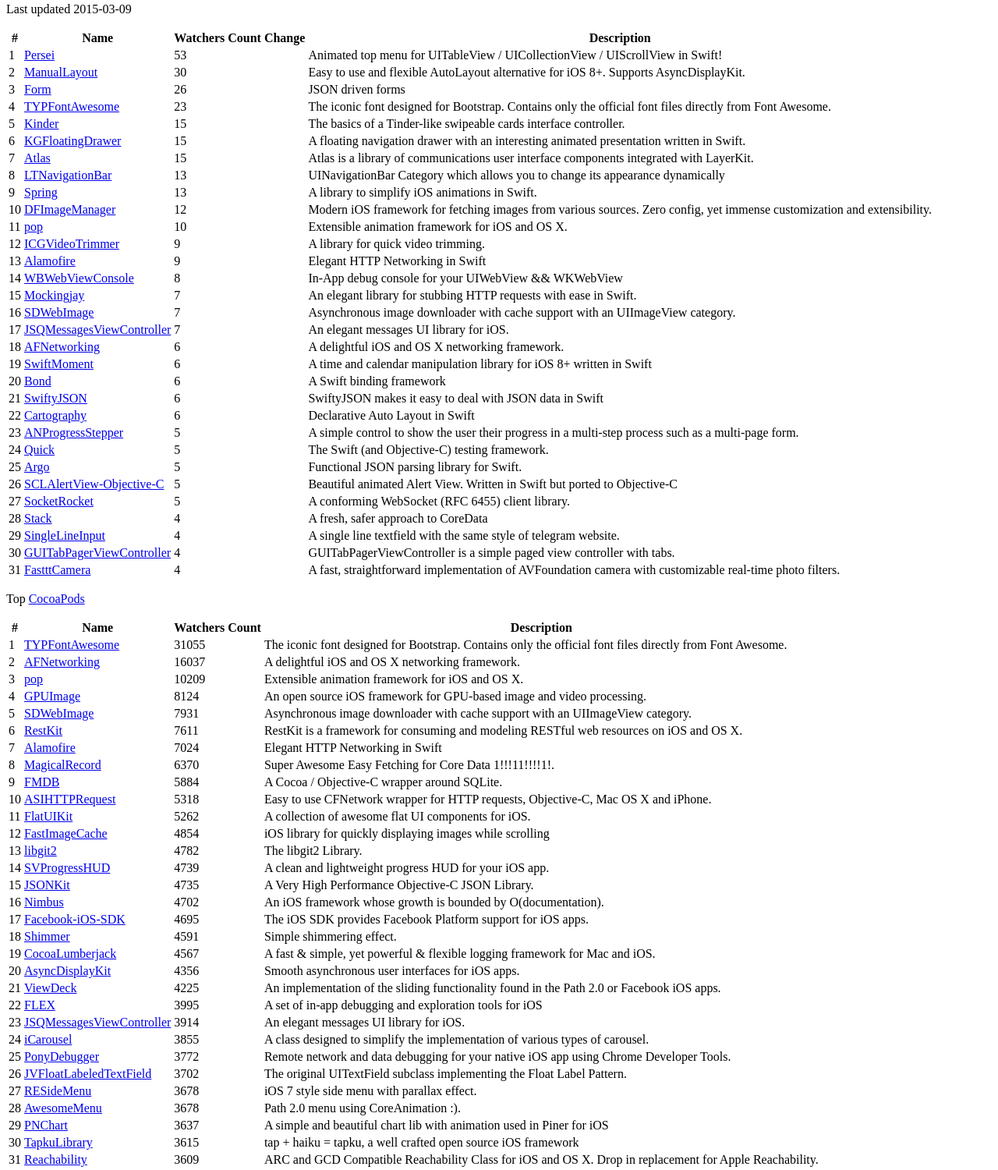
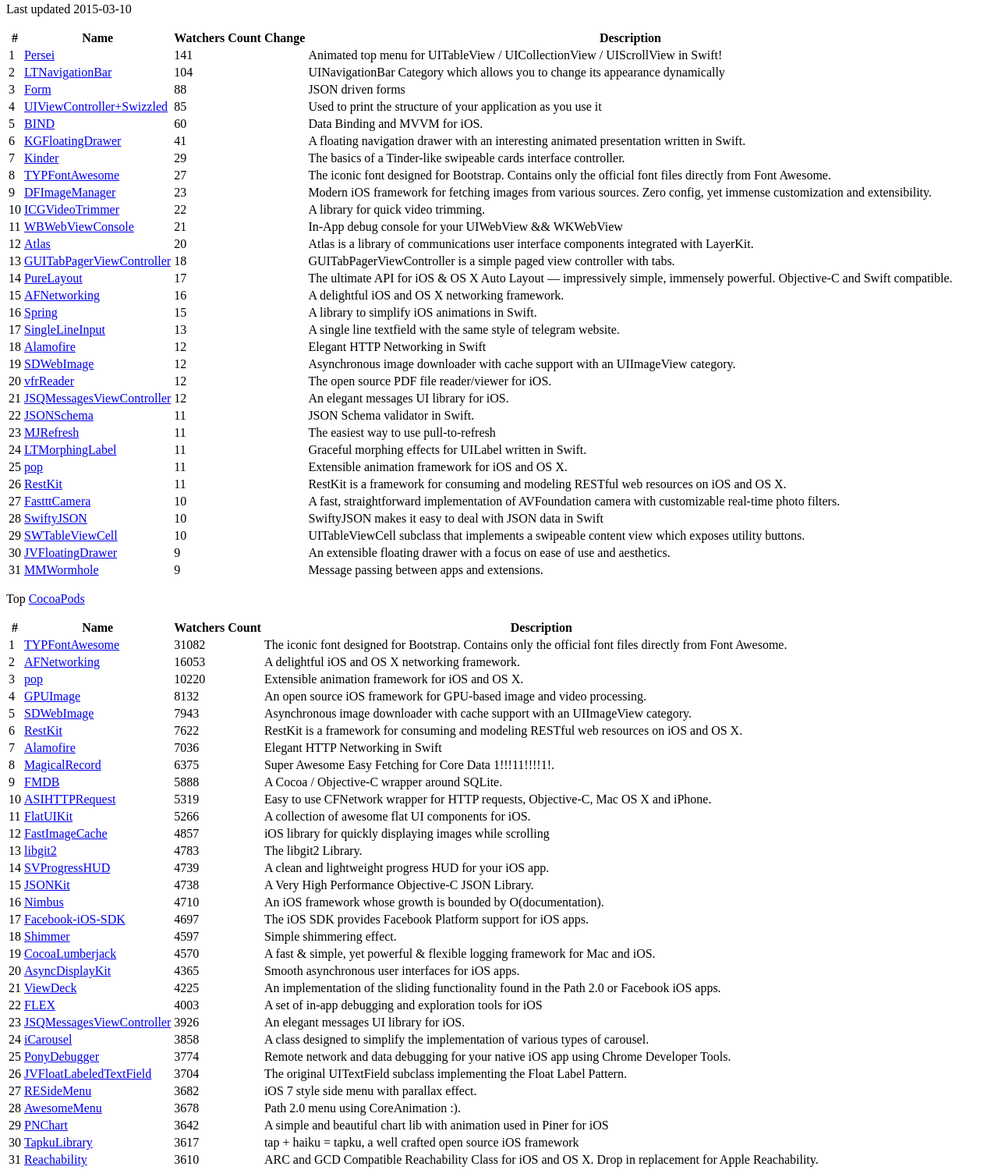
Before and after one commit to trendingcocoapods/trendingcocoapods.github.io, a plain HTML site: page index.html in a window 1280 px wide. Shown: the part 111-1611 px from the top of the page at 78% size. Drawn offline with Linux system fonts and the light colour scheme.

Commit message:
autoupdate 2015-03-10 03:00

```diff
--- a/index.html
+++ b/index.html
@@ -5,7 +5,7 @@
     <div>
       <h1>Trending CocoaPods</h1>
       <p>Trending <a href="http://cocoapods.org/">CocoaPods</a></p>
-      <p>Last updated 2015-03-09</p>
+      <p>Last updated 2015-03-10</p>
       <table>
         <tbody><tr>
           <th>#</th>
@@ -16,188 +16,188 @@
                 <tr>
           <td>1</td>
           <td class="name"><a href="https://github.com/Yalantis/Persei.git">Persei</a></td>
-          <td>53</td>
+          <td>141</td>
           <td class="desc">Animated top menu for UITableView / UICollectionView / UIScrollView in Swift!</td>
         </tr>
         <tr>
           <td>2</td>
-          <td class="name"><a href="https://github.com/isair/ManualLayout.git">ManualLayout</a></td>
-          <td>30</td>
-          <td class="desc">Easy to use and flexible AutoLayout alternative for iOS 8+. Supports AsyncDisplayKit.</td>
+          <td class="name"><a href="https://github.com/ltebean/LTNavigationbar.git">LTNavigationBar</a></td>
+          <td>104</td>
+          <td class="desc">UINavigationBar Category which allows you to change its appearance dynamically</td>
         </tr>
         <tr>
           <td>3</td>
           <td class="name"><a href="https://github.com/hyperoslo/Form.git">Form</a></td>
-          <td>26</td>
+          <td>88</td>
           <td class="desc">JSON driven forms</td>
         </tr>
         <tr>
           <td>4</td>
-          <td class="name"><a href="https://github.com/FortAwesome/Font-Awesome.git">TYPFontAwesome</a></td>
-          <td>23</td>
-          <td class="desc">The iconic font designed for Bootstrap. Contains only the official font files directly from Font Awesome.</td>
+          <td class="name"><a href="https://github.com/RuiAAPeres/UIViewController-Swizzled.git">UIViewController+Swizzled</a></td>
+          <td>85</td>
+          <td class="desc">Used to print the structure of your application as you use it</td>
         </tr>
         <tr>
           <td>5</td>
-          <td class="name"><a href="https://github.com/remirobert/Kinder.git">Kinder</a></td>
-          <td>15</td>
-          <td class="desc">The basics of a Tinder-like swipeable cards interface controller.</td>
+          <td class="name"><a href="https://github.com/markohlebar/BIND.git">BIND</a></td>
+          <td>60</td>
+          <td class="desc">Data Binding and MVVM for iOS.</td>
         </tr>
         <tr>
           <td>6</td>
           <td class="name"><a href="https://github.com/KyleGoddard/KGFloatingDrawer.git">KGFloatingDrawer</a></td>
-          <td>15</td>
+          <td>41</td>
           <td class="desc">A floating navigation drawer with an interesting animated presentation written in Swift.</td>
         </tr>
         <tr>
           <td>7</td>
+          <td class="name"><a href="https://github.com/remirobert/Kinder.git">Kinder</a></td>
+          <td>29</td>
+          <td class="desc">The basics of a Tinder-like swipeable cards interface controller.</td>
+        </tr>
+        <tr>
+          <td>8</td>
+          <td class="name"><a href="https://github.com/FortAwesome/Font-Awesome.git">TYPFontAwesome</a></td>
+          <td>27</td>
+          <td class="desc">The iconic font designed for Bootstrap. Contains only the official font files directly from Font Awesome.</td>
+        </tr>
+        <tr>
+          <td>9</td>
+          <td class="name"><a href="https://github.com/kean/DFImageManager.git">DFImageManager</a></td>
+          <td>23</td>
+          <td class="desc">Modern iOS framework for fetching images from various sources. Zero config, yet immense customization and extensibility.</td>
+        </tr>
+        <tr>
+          <td>10</td>
+          <td class="name"><a href="https://github.com/itsmeichigo/ICGVideoTrimmer.git">ICGVideoTrimmer</a></td>
+          <td>22</td>
+          <td class="desc">A library for quick video trimming.</td>
+        </tr>
+        <tr>
+          <td>11</td>
+          <td class="name"><a href="https://github.com/Naituw/WBWebViewConsole.git">WBWebViewConsole</a></td>
+          <td>21</td>
+          <td class="desc">In-App debug console for your UIWebView && WKWebView</td>
+        </tr>
+        <tr>
+          <td>12</td>
           <td class="name"><a href="https://github.com/layerhq/Atlas-iOS.git">Atlas</a></td>
-          <td>15</td>
+          <td>20</td>
           <td class="desc">Atlas is a library of communications user interface components integrated with LayerKit.</td>
         </tr>
         <tr>
-          <td>8</td>
-          <td class="name"><a href="https://github.com/ltebean/LTNavigationbar.git">LTNavigationBar</a></td>
           <td>13</td>
-          <td class="desc">UINavigationBar Category which allows you to change its appearance dynamically</td>
+          <td class="name"><a href="https://github.com/guilhermearaujo/GUITabPagerViewController.git">GUITabPagerViewController</a></td>
+          <td>18</td>
+          <td class="desc">GUITabPagerViewController is a simple paged view controller with tabs.</td>
         </tr>
         <tr>
-          <td>9</td>
+          <td>14</td>
+          <td class="name"><a href="https://github.com/smileyborg/PureLayout.git">PureLayout</a></td>
+          <td>17</td>
+          <td class="desc">The ultimate API for iOS & OS X Auto Layout — impressively simple, immensely powerful. Objective-C and Swift compatible.</td>
+        </tr>
+        <tr>
+          <td>15</td>
+          <td class="name"><a href="https://github.com/AFNetworking/AFNetworking.git">AFNetworking</a></td>
+          <td>16</td>
+          <td class="desc">A delightful iOS and OS X networking framework.</td>
+        </tr>
+        <tr>
+          <td>16</td>
           <td class="name"><a href="https://github.com/MengTo/Spring.git">Spring</a></td>
-          <td>13</td>
+          <td>15</td>
           <td class="desc">A library to simplify iOS animations in Swift.</td>
         </tr>
         <tr>
-          <td>10</td>
-          <td class="name"><a href="https://github.com/kean/DFImageManager.git">DFImageManager</a></td>
-          <td>12</td>
-          <td class="desc">Modern iOS framework for fetching images from various sources. Zero config, yet immense customization and extensibility.</td>
+          <td>17</td>
+          <td class="name"><a href="https://github.com/diogomaximo/SingleLineInput.git">SingleLineInput</a></td>
+          <td>13</td>
+          <td class="desc">A single line textfield with the same style of telegram website.</td>
         </tr>
         <tr>
+          <td>18</td>
+          <td class="name"><a href="https://github.com/Alamofire/Alamofire.git">Alamofire</a></td>
+          <td>12</td>
+          <td class="desc">Elegant HTTP Networking in Swift</td>
+        </tr>
+        <tr>
+          <td>19</td>
+          <td class="name"><a href="https://github.com/rs/SDWebImage.git">SDWebImage</a></td>
+          <td>12</td>
+          <td class="desc">Asynchronous image downloader with cache support with an UIImageView category.</td>
+        </tr>
+        <tr>
+          <td>20</td>
+          <td class="name"><a href="https://github.com/vfr/Reader.git">vfrReader</a></td>
+          <td>12</td>
+          <td class="desc">The open source PDF file reader/viewer for iOS.</td>
+        </tr>
+        <tr>
+          <td>21</td>
+          <td class="name"><a href="https://github.com/jessesquires/JSQMessagesViewController.git">JSQMessagesViewController</a></td>
+          <td>12</td>
+          <td class="desc">An elegant messages UI library for iOS.</td>
+        </tr>
+        <tr>
+          <td>22</td>
+          <td class="name"><a href="https://github.com/kylef/JSONSchema.swift.git">JSONSchema</a></td>
           <td>11</td>
+          <td class="desc">JSON Schema validator in Swift.</td>
+        </tr>
+        <tr>
+          <td>23</td>
+          <td class="name"><a href="https://github.com/CoderMJLee/MJRefresh.git">MJRefresh</a></td>
+          <td>11</td>
+          <td class="desc">The easiest way to use pull-to-refresh</td>
+        </tr>
+        <tr>
+          <td>24</td>
+          <td class="name"><a href="https://github.com/lexrus/LTMorphingLabel.git">LTMorphingLabel</a></td>
+          <td>11</td>
+          <td class="desc">Graceful morphing effects for UILabel written in Swift.</td>
+        </tr>
+        <tr>
+          <td>25</td>
           <td class="name"><a href="https://github.com/facebook/pop.git">pop</a></td>
-          <td>10</td>
+          <td>11</td>
           <td class="desc">Extensible animation framework for iOS and OS X.</td>
         </tr>
         <tr>
-          <td>12</td>
-          <td class="name"><a href="https://github.com/itsmeichigo/ICGVideoTrimmer.git">ICGVideoTrimmer</a></td>
-          <td>9</td>
-          <td class="desc">A library for quick video trimming.</td>
+          <td>26</td>
+          <td class="name"><a href="https://github.com/RestKit/RestKit.git">RestKit</a></td>
+          <td>11</td>
+          <td class="desc">RestKit is a framework for consuming and modeling RESTful web resources on iOS and OS X.</td>
         </tr>
         <tr>
-          <td>13</td>
-          <td class="name"><a href="https://github.com/Alamofire/Alamofire.git">Alamofire</a></td>
-          <td>9</td>
-          <td class="desc">Elegant HTTP Networking in Swift</td>
+          <td>27</td>
+          <td class="name"><a href="https://github.com/IFTTT/FastttCamera.git">FastttCamera</a></td>
+          <td>10</td>
+          <td class="desc">A fast, straightforward implementation of AVFoundation camera with customizable real-time photo filters.</td>
         </tr>
         <tr>
-          <td>14</td>
-          <td class="name"><a href="https://github.com/Naituw/WBWebViewConsole.git">WBWebViewConsole</a></td>
-          <td>8</td>
-          <td class="desc">In-App debug console for your UIWebView && WKWebView</td>
-        </tr>
-        <tr>
-          <td>15</td>
-          <td class="name"><a href="https://github.com/kylef/Mockingjay.git">Mockingjay</a></td>
-          <td>7</td>
-          <td class="desc">An elegant library for stubbing HTTP requests with ease in Swift.</td>
-        </tr>
-        <tr>
-          <td>16</td>
-          <td class="name"><a href="https://github.com/rs/SDWebImage.git">SDWebImage</a></td>
-          <td>7</td>
-          <td class="desc">Asynchronous image downloader with cache support with an UIImageView category.</td>
-        </tr>
-        <tr>
-          <td>17</td>
-          <td class="name"><a href="https://github.com/jessesquires/JSQMessagesViewController.git">JSQMessagesViewController</a></td>
-          <td>7</td>
-          <td class="desc">An elegant messages UI library for iOS.</td>
-        </tr>
-        <tr>
-          <td>18</td>
-          <td class="name"><a href="https://github.com/AFNetworking/AFNetworking.git">AFNetworking</a></td>
-          <td>6</td>
-          <td class="desc">A delightful iOS and OS X networking framework.</td>
-        </tr>
-        <tr>
-          <td>19</td>
-          <td class="name"><a href="https://github.com/akosma/SwiftMoment.git">SwiftMoment</a></td>
-          <td>6</td>
-          <td class="desc">A time and calendar manipulation library for iOS 8+ written in Swift</td>
-        </tr>
-        <tr>
-          <td>20</td>
-          <td class="name"><a href="https://github.com/SwiftBond/Bond.git">Bond</a></td>
-          <td>6</td>
-          <td class="desc">A Swift binding framework</td>
-        </tr>
-        <tr>
-          <td>21</td>
+          <td>28</td>
           <td class="name"><a href="https://github.com/SwiftyJSON/SwiftyJSON.git">SwiftyJSON</a></td>
-          <td>6</td>
+          <td>10</td>
           <td class="desc">SwiftyJSON makes it easy to deal with JSON data in Swift</td>
         </tr>
         <tr>
-          <td>22</td>
-          <td class="name"><a href="https://github.com/robb/Cartography.git">Cartography</a></td>
-          <td>6</td>
-          <td class="desc">Declarative Auto Layout in Swift</td>
-        </tr>
-        <tr>
-          <td>23</td>
-          <td class="name"><a href="https://github.com/ayushn21/ANProgressStepper.git">ANProgressStepper</a></td>
-          <td>5</td>
-          <td class="desc">A simple control to show the user their progress in a multi-step process such as a multi-page form.</td>
-        </tr>
-        <tr>
-          <td>24</td>
-          <td class="name"><a href="https://github.com/Quick/Quick.git">Quick</a></td>
-          <td>5</td>
-          <td class="desc">The Swift (and Objective-C) testing framework.</td>
-        </tr>
-        <tr>
-          <td>25</td>
-          <td class="name"><a href="https://github.com/thoughtbot/Argo.git">Argo</a></td>
-          <td>5</td>
-          <td class="desc">Functional JSON parsing library for Swift.</td>
-        </tr>
-        <tr>
-          <td>26</td>
-          <td class="name"><a href="https://github.com/dogo/SCLAlertView.git">SCLAlertView-Objective-C</a></td>
-          <td>5</td>
-          <td class="desc">Beautiful animated Alert View. Written in Swift but ported to Objective-C</td>
-        </tr>
-        <tr>
-          <td>27</td>
-          <td class="name"><a href="https://github.com/square/SocketRocket.git">SocketRocket</a></td>
-          <td>5</td>
-          <td class="desc">A conforming WebSocket (RFC 6455) client library.</td>
-        </tr>
-        <tr>
-          <td>28</td>
-          <td class="name"><a href="https://github.com/shaps80/Stack.git">Stack</a></td>
-          <td>4</td>
-          <td class="desc">A fresh, safer approach to CoreData</td>
-        </tr>
-        <tr>
           <td>29</td>
-          <td class="name"><a href="https://github.com/diogomaximo/SingleLineInput.git">SingleLineInput</a></td>
-          <td>4</td>
-          <td class="desc">A single line textfield with the same style of telegram website.</td>
+          <td class="name"><a href="https://github.com/CEWendel/SWTableViewCell.git">SWTableViewCell</a></td>
+          <td>10</td>
+          <td class="desc">UITableViewCell subclass that implements a swipeable content view which exposes utility buttons.</td>
         </tr>
         <tr>
           <td>30</td>
-          <td class="name"><a href="https://github.com/guilhermearaujo/GUITabPagerViewController.git">GUITabPagerViewController</a></td>
-          <td>4</td>
-          <td class="desc">GUITabPagerViewController is a simple paged view controller with tabs.</td>
+          <td class="name"><a href="https://github.com/JVillella/JVFloatingDrawer.git">JVFloatingDrawer</a></td>
+          <td>9</td>
+          <td class="desc">An extensible floating drawer with a focus on ease of use and aesthetics.</td>
         </tr>
         <tr>
           <td>31</td>
-          <td class="name"><a href="https://github.com/IFTTT/FastttCamera.git">FastttCamera</a></td>
-          <td>4</td>
-          <td class="desc">A fast, straightforward implementation of AVFoundation camera with customizable real-time photo filters.</td>
+          <td class="name"><a href="https://github.com/mutualmobile/MMWormhole.git">MMWormhole</a></td>
+          <td>9</td>
+          <td class="desc">Message passing between apps and extensions.</td>
         </tr>
 
       </tbody></table>
@@ -212,79 +212,79 @@
                 <tr>
           <td>1</td>
           <td class="name"><a href="https://github.com/FortAwesome/Font-Awesome.git">TYPFontAwesome</a></td>
-          <td>31055</td>
+          <td>31082</td>
           <td class="desc">The iconic font designed for Bootstrap. Contains only the official font files directly from Font Awesome.</td>
         </tr>
         <tr>
           <td>2</td>
           <td class="name"><a href="https://github.com/AFNetworking/AFNetworking.git">AFNetworking</a></td>
-          <td>16037</td>
+          <td>16053</td>
           <td class="desc">A delightful iOS and OS X networking framework.</td>
         </tr>
         <tr>
           <td>3</td>
           <td class="name"><a href="https://github.com/facebook/pop.git">pop</a></td>
-          <td>10209</td>
+          <td>10220</td>
           <td class="desc">Extensible animation framework for iOS and OS X.</td>
         </tr>
         <tr>
           <td>4</td>
           <td class="name"><a href="https://github.com/BradLarson/GPUImage.git">GPUImage</a></td>
-          <td>8124</td>
+          <td>8132</td>
           <td class="desc">An open source iOS framework for GPU-based image and video processing.</td>
         </tr>
         <tr>
           <td>5</td>
           <td class="name"><a href="https://github.com/rs/SDWebImage.git">SDWebImage</a></td>
-          <td>7931</td>
+          <td>7943</td>
           <td class="desc">Asynchronous image downloader with cache support with an UIImageView category.</td>
         </tr>
         <tr>
           <td>6</td>
           <td class="name"><a href="https://github.com/RestKit/RestKit.git">RestKit</a></td>
-          <td>7611</td>
+          <td>7622</td>
           <td class="desc">RestKit is a framework for consuming and modeling RESTful web resources on iOS and OS X.</td>
         </tr>
         <tr>
           <td>7</td>
           <td class="name"><a href="https://github.com/Alamofire/Alamofire.git">Alamofire</a></td>
-          <td>7024</td>
+          <td>7036</td>
           <td class="desc">Elegant HTTP Networking in Swift</td>
         </tr>
         <tr>
           <td>8</td>
           <td class="name"><a href="https://github.com/magicalpanda/MagicalRecord.git">MagicalRecord</a></td>
-          <td>6370</td>
+          <td>6375</td>
           <td class="desc">Super Awesome Easy Fetching for Core Data 1!!!11!!!!1!.</td>
         </tr>
         <tr>
           <td>9</td>
           <td class="name"><a href="https://github.com/ccgus/fmdb.git">FMDB</a></td>
-          <td>5884</td>
+          <td>5888</td>
           <td class="desc">A Cocoa / Objective-C wrapper around SQLite.</td>
         </tr>
         <tr>
           <td>10</td>
           <td class="name"><a href="https://github.com/pokeb/asi-http-request.git">ASIHTTPRequest</a></td>
-          <td>5318</td>
+          <td>5319</td>
           <td class="desc">Easy to use CFNetwork wrapper for HTTP requests, Objective-C, Mac OS X and iPhone.</td>
         </tr>
         <tr>
           <td>11</td>
           <td class="name"><a href="https://github.com/Grouper/FlatUIKit.git">FlatUIKit</a></td>
-          <td>5262</td>
+          <td>5266</td>
           <td class="desc">A collection of awesome flat UI components for iOS.</td>
         </tr>
         <tr>
           <td>12</td>
           <td class="name"><a href="https://github.com/path/FastImageCache.git">FastImageCache</a></td>
-          <td>4854</td>
+          <td>4857</td>
           <td class="desc">iOS library for quickly displaying images while scrolling</td>
         </tr>
         <tr>
           <td>13</td>
           <td class="name"><a href="https://github.com/libgit2/libgit2.git">libgit2</a></td>
-          <td>4782</td>
+          <td>4783</td>
           <td class="desc">The libgit2 Library.</td>
         </tr>
         <tr>
@@ -296,37 +296,37 @@
         <tr>
           <td>15</td>
           <td class="name"><a href="https://github.com/johnezang/JSONKit.git">JSONKit</a></td>
-          <td>4735</td>
+          <td>4738</td>
           <td class="desc">A Very High Performance Objective-C JSON Library.</td>
         </tr>
         <tr>
           <td>16</td>
           <td class="name"><a href="https://github.com/jverkoey/nimbus.git">Nimbus</a></td>
-          <td>4702</td>
+          <td>4710</td>
           <td class="desc">An iOS framework whose growth is bounded by O(documentation).</td>
         </tr>
         <tr>
           <td>17</td>
           <td class="name"><a href="https://github.com/facebook/facebook-ios-sdk.git">Facebook-iOS-SDK</a></td>
-          <td>4695</td>
+          <td>4697</td>
           <td class="desc">The iOS SDK provides Facebook Platform support for iOS apps.</td>
         </tr>
         <tr>
           <td>18</td>
           <td class="name"><a href="https://github.com/facebook/Shimmer.git">Shimmer</a></td>
-          <td>4591</td>
+          <td>4597</td>
           <td class="desc">Simple shimmering effect.</td>
         </tr>
         <tr>
           <td>19</td>
           <td class="name"><a href="https://github.com/CocoaLumberjack/CocoaLumberjack.git">CocoaLumberjack</a></td>
-          <td>4567</td>
+          <td>4570</td>
           <td class="desc">A fast & simple, yet powerful & flexible logging framework for Mac and iOS.</td>
         </tr>
         <tr>
           <td>20</td>
           <td class="name"><a href="https://github.com/facebook/AsyncDisplayKit.git">AsyncDisplayKit</a></td>
-          <td>4356</td>
+          <td>4365</td>
           <td class="desc">Smooth asynchronous user interfaces for iOS apps.</td>
         </tr>
         <tr>
@@ -338,37 +338,37 @@
         <tr>
           <td>22</td>
           <td class="name"><a href="https://github.com/Flipboard/FLEX.git">FLEX</a></td>
-          <td>3995</td>
+          <td>4003</td>
           <td class="desc">A set of in-app debugging and exploration tools for iOS</td>
         </tr>
         <tr>
           <td>23</td>
           <td class="name"><a href="https://github.com/jessesquires/JSQMessagesViewController.git">JSQMessagesViewController</a></td>
-          <td>3914</td>
+          <td>3926</td>
           <td class="desc">An elegant messages UI library for iOS.</td>
         </tr>
         <tr>
           <td>24</td>
           <td class="name"><a href="https://github.com/nicklockwood/iCarousel.git">iCarousel</a></td>
-          <td>3855</td>
+          <td>3858</td>
           <td class="desc">A class designed to simplify the implementation of various types of carousel.</td>
         </tr>
         <tr>
           <td>25</td>
           <td class="name"><a href="https://github.com/square/PonyDebugger.git">PonyDebugger</a></td>
-          <td>3772</td>
+          <td>3774</td>
           <td class="desc">Remote network and data debugging for your native iOS app using Chrome Developer Tools.</td>
         </tr>
         <tr>
           <td>26</td>
           <td class="name"><a href="https://github.com/jverdi/JVFloatLabeledTextField.git">JVFloatLabeledTextField</a></td>
-          <td>3702</td>
+          <td>3704</td>
           <td class="desc">The original UITextField subclass implementing the Float Label Pattern.</td>
         </tr>
         <tr>
           <td>27</td>
           <td class="name"><a href="https://github.com/romaonthego/RESideMenu.git">RESideMenu</a></td>
-          <td>3678</td>
+          <td>3682</td>
           <td class="desc">iOS 7 style side menu with parallax effect.</td>
         </tr>
         <tr>
@@ -380,19 +380,19 @@
         <tr>
           <td>29</td>
           <td class="name"><a href="https://github.com/kevinzhow/PNChart.git">PNChart</a></td>
-          <td>3637</td>
+          <td>3642</td>
           <td class="desc">A simple and beautiful chart lib with animation used in Piner for iOS</td>
         </tr>
         <tr>
           <td>30</td>
           <td class="name"><a href="https://github.com/devinross/tapkulibrary.git">TapkuLibrary</a></td>
-          <td>3615</td>
+          <td>3617</td>
           <td class="desc">tap + haiku = tapku, a well crafted open source iOS framework</td>
         </tr>
         <tr>
           <td>31</td>
           <td class="name"><a href="https://github.com/tonymillion/Reachability.git">Reachability</a></td>
-          <td>3609</td>
+          <td>3610</td>
           <td class="desc">ARC and GCD Compatible Reachability Class for iOS and OS X. Drop in replacement for Apple Reachability.</td>
         </tr>
 
```
